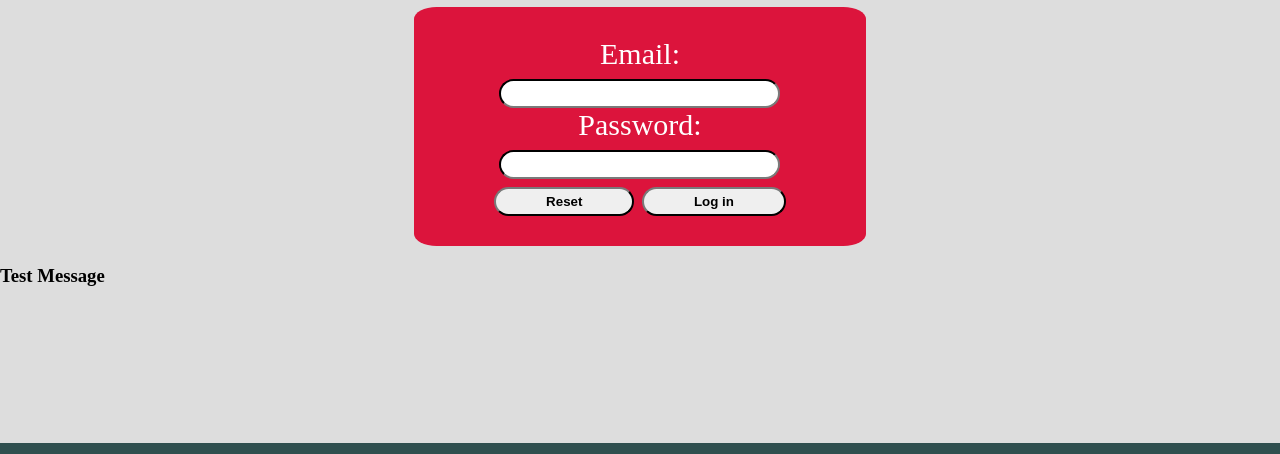
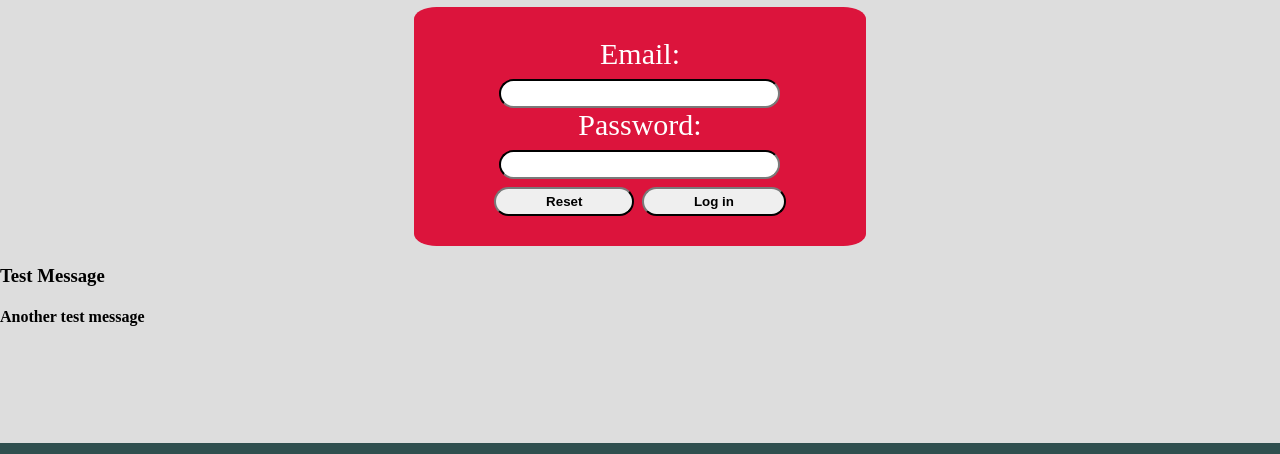
Before and after one commit to enamul-hossain/code-practice, a plain HTML site: page HTML/index.html in a window 1280 px wide. Shown: the part 87-541 px from the top of the page. Drawn offline with Linux system fonts and the light colour scheme.

Commit message:
h4 tag added

```diff
--- a/HTML/index.html
+++ b/HTML/index.html
@@ -68,5 +68,6 @@
     </footer>
 
     <h3>Test Message</h3>
+    <h4>Another test message</h4>
 </body>
 </html>
```
